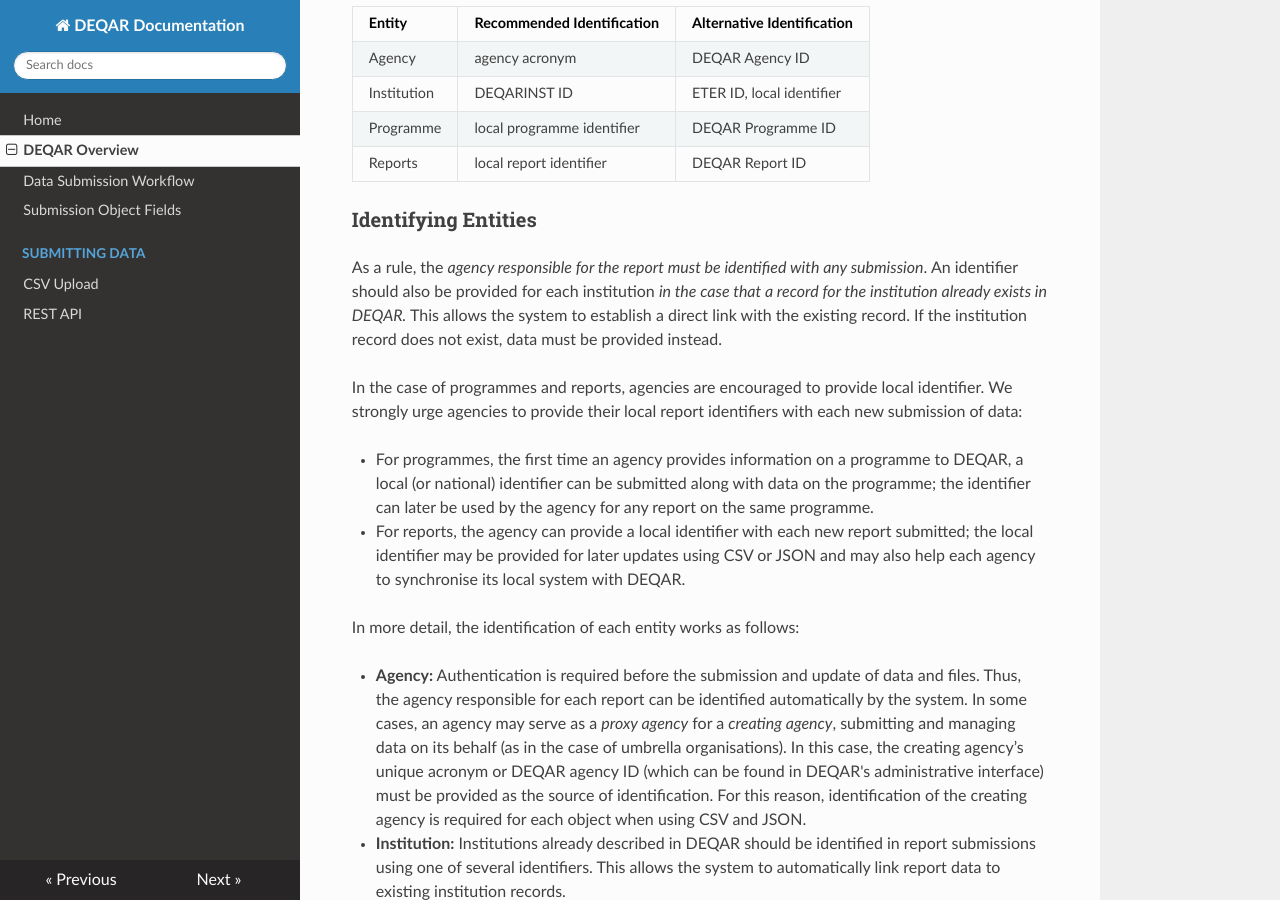
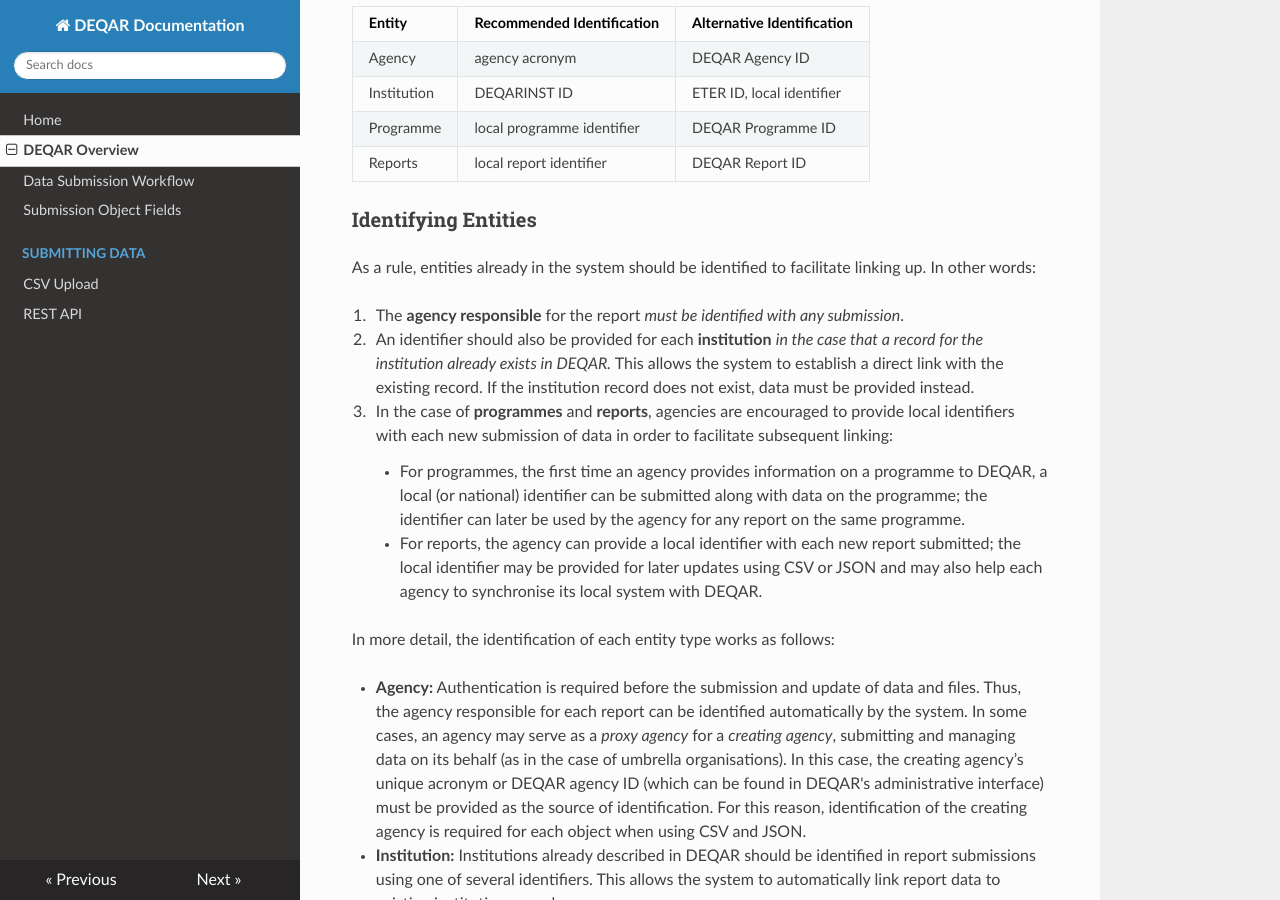
Before and after one commit to EQAR/deqar-docs, an MkDocs documentation site: the page built from docs/DEQAR_overview.md, in a window 1280 px wide and 900 px high, scrolled down 2707 px. Built offline with MkDocs 1.6.1, drawn with Linux system fonts in a browser that asks for light colours; nearby versions of some CDN libraries; old or Windows-style settings are respelled for this version of MkDocs; some of the changed text lies outside the part shown.

Commit message:
Add files via upload

```diff
--- a/docs/DEQAR_overview.md
+++ b/docs/DEQAR_overview.md
@@ -47,14 +47,16 @@
 
 ### Identifying Entities
 
-As a rule, the *agency responsible for the report must be identified with any submission*. An identifier should also be provided for each institution *in the case that a record for the institution already exists in DEQAR.* This allows the system to establish a direct link with the existing record. If the institution record does not exist, data must be provided instead.
+As a rule, entities already in the system should be identified to facilitate linking up. In other words:
 
-In the case of programmes and reports, agencies are encouraged to provide local identifier. We strongly urge agencies to provide their local report identifiers with each new submission of data:
+1. The **agency responsible** for the report *must be identified with any submission*.
+2. An identifier should also be provided for each **institution** *in the case that a record for the institution already exists in DEQAR.* This allows the system to establish a direct link with the existing record. If the institution record does not exist, data must be provided instead.
+3. In the case of **programmes** and **reports**, agencies are encouraged to provide local identifiers with each new submission of data in order to facilitate subsequent linking:
 
-- For programmes, the first time an agency provides information on a programme to DEQAR, a local (or national) identifier can be submitted along with data on the programme; the identifier can later be used by the agency for any report on the same programme.
-- For reports, the agency can provide a local identifier with each new report submitted; the local identifier may be provided for later updates using CSV or JSON and may also help each agency to synchronise its local system with DEQAR.
+    - For programmes, the first time an agency provides information on a programme to DEQAR, a local (or national) identifier can be submitted along with data on the programme; the identifier can later be used by the agency for any report on the same programme.
+    - For reports, the agency can provide a local identifier with each new report submitted; the local identifier may be provided for later updates using CSV or JSON and may also help each agency to synchronise its local system with DEQAR.
 
-In more detail, the identification of each entity works as follows:
+In more detail, the identification of each entity type works as follows:
 
 - **Agency:** Authentication is required before the submission and update of data and files. Thus, the agency responsible for each report can be identified automatically by the system. In some cases, an agency may serve as a *proxy agency* for a *creating agency*, submitting and managing data on its behalf (as in the case of umbrella organisations). In this case, the creating agency’s unique acronym or DEQAR agency ID (which can be found in DEQAR's administrative interface) must be provided as the source of identification. For this reason, identification of the creating agency is required for each object when using CSV and JSON.
 
@@ -110,21 +116,20 @@
 6. The EQAR secretariat reserves the right to adapt ETER records based on the information that we receive through agencies and other sources.
 7. Added information and updates are carried through to records from subsequent harvests.
 
-![DEQAR High Level Data Model with ETER/Institution Records](img/DEQARPhysicalERDiagram_Design31_20-01-18_ETER.jpg)
-
 ### Data Not Found in Non-ETER/OrgReg
 
 For data not existing in ETER/OrgReg, a new record must be created. New records are created based on data submitted by an agency. The following data may be submitted:
 
 - official name
 - English name
+- acronym
 - country
 - city
 - latitude/longitude
 - QF-EHEA levels
 - institution website
 
-The **minimum data is: name official, country of institution and website (the URL of domain)**.
+*The minimum data needed to create a record is: name official, country of institution and website (the URL of domain).*
 
 Institution data created by agencies is managed according to similar principles as data harvested from ETER/OrgReg:
 
```
Also changed, not shown: other parts of docs/DEQAR_overview.md (+5 -1 lines).
